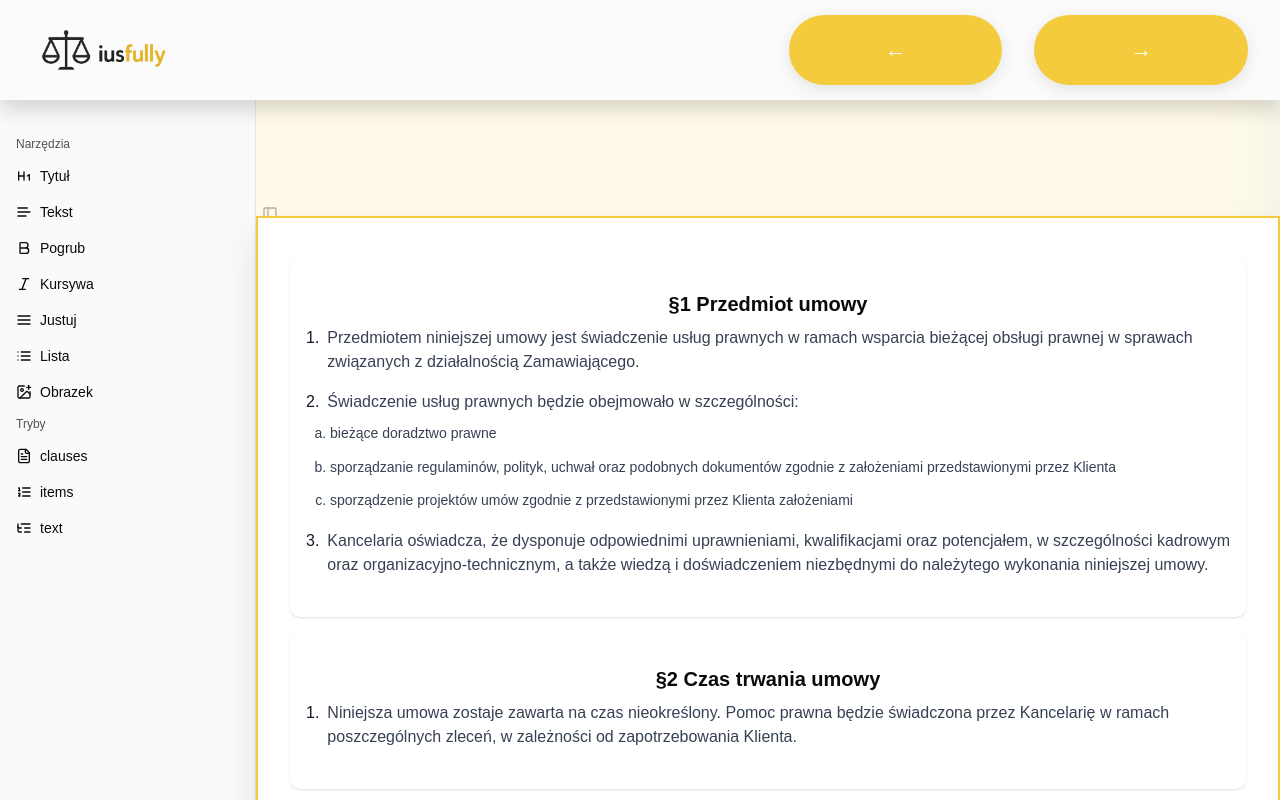
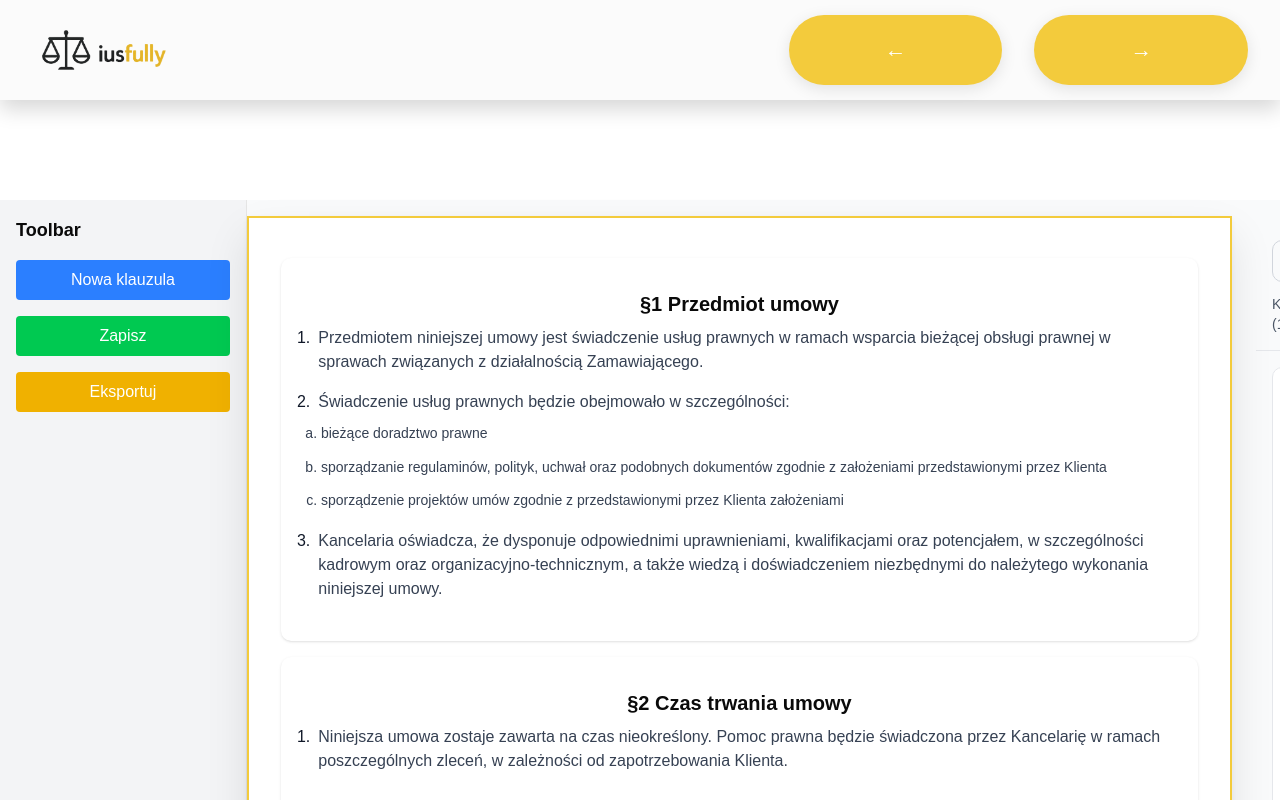
Before and after one commit to Twiggiermaen21/iusfully_react, a Next.js app: page / in a window 1280 px wide. Shown: the top 800 px of the page. Built offline with nearby package versions, Linux system fonts and the light colour scheme.

Commit message:
update v3

```diff
--- a/app/page.jsx
+++ b/app/page.jsx
@@ -4,7 +4,7 @@ import DocumentCard from '@/components/DocumentCard';
 export default function Home() {
   return (
     <>
-      <BackgroundGradient />
+      {/* <BackgroundGradient />   */}
         <DocumentCard />
     </>
   );
--- a/components/ContentSection.jsx
+++ b/components/ContentSection.jsx
@@ -1,9 +1,9 @@
 import React, { useState } from 'react'
 import ClauseList from './clauses/ClausesList'
-import AlternativeDialog from './AlternativeDialog'
+
 import { klauzule } from '@/data/klauzule'
 
-export default function ContentSection({ activeTool, alternativeData, setAlternativeData,setBindingData, clauses, setClauses }) {
+export default function ContentSection({ activeTool,setBindingData, clauses, setClauses }) {
   const [modalData, setModalData] = useState({ type: null, text: '', clauseIndex: null, itemIndex: null, subIndex: null })
   const [isOpen, setIsOpen] = useState(false)
 
@@ -35,7 +35,7 @@ export default function ContentSection({ activeTool, alternativeData, setAlterna
 
 
 
-      <AlternativeDialog
+      {/* <AlternativeDialog
         isOpen={isOpen}
         setIsOpen={setIsOpen}
         modalData={modalData}
@@ -64,7 +64,7 @@ export default function ContentSection({ activeTool, alternativeData, setAlterna
           ))
           setIsOpen(false)
         }}
-      />
+      /> */}
     </div>
   )
 }
--- a/components/DocumentCard.jsx
+++ b/components/DocumentCard.jsx
@@ -54,16 +54,24 @@ export default function DocumentCard() {
     })
   }
 return (
-    <div className="flex w-full">
-    {/* Sidebar */}
-    <div className="w-1/5 border-r border-gray-200 bg-white">
-      <SidebarProvider>
-        <AppSidebar activeTool={activeTool} setActiveTool={setActiveTool} />
-        <SidebarTrigger />
-      </SidebarProvider>
+   <div className="flex w-full bg-gray-50">
+    {/* Toolbar - lewa strona */}
+    <div className="w-1/5 bg-gray-100 border-r flex flex-col p-4 space-y-4">
+      <h3 className="text-lg font-semibold mb-4">Toolbar</h3>
+      <button className="px-4 py-2 bg-blue-500 text-white rounded hover:bg-blue-600 transition">
+        Nowa klauzula
+      </button>
+      <button className="px-4 py-2 bg-green-500 text-white rounded hover:bg-green-600 transition">
+        Zapisz
+      </button>
+      <button className="px-4 py-2 bg-yellow-500 text-white rounded hover:bg-yellow-600 transition">
+        Eksportuj
+      </button>
     </div>
 
-    {/* Główna zawartość */}
+    {/* Main Content */}
+
+      {/* Main Document */}
       <div className="document-card w-3/5 p-6 overflow-auto">
         <ContentSection
           activeTool={activeTool}
@@ -76,106 +84,55 @@ export default function DocumentCard() {
         />
       </div>
 
-
-
-    {/* Panel alternatyw */}
-    {/* <div className="w-1/5 p-6 border-l border-gray-200 overflow-auto m-7 bg-gray-400 text-black">
-      <h2 className="text-lg font-semibold mb-4">Opcje w Umowie</h2>
-      <div className="text-sm text-black space-y-4">
-     {alternativeData.length > 0 ? (
-  alternativeData.map((alt, idx) => {
-     return (
-          <div
-            key={idx}
-            className="border border-gray-200 rounded-xl shadow-sm p-5 mb-6 bg-white"
-          >
-            <div className="mb-4 p-4 bg-gray-50 rounded-md border border-gray-200">
-              <p className="text-sm text-gray-500 uppercase tracking-wide">
-                Alternatywa
-              </p>
-              <p className="text-lg font-semibold text-gray-800">
-                Pytanie {alt.clauseIndex + 1}: {alt.question}
-              </p>
+      {/* Sidebar with clauses list */}
+     {/* Lista klauzul */}
+   <div className="flex-1 p-6 h-screen  overflow-auto space-y-4">
+  {/* Search & header */}
+  <div className="bg-gray-200">
+  <div className="p-4 border-b  border-gray-200">
+    <div className="relative">
+      <i className="absolute left-3 top-1/2 transform -translate-y-1/2 text-gray-400">
+        🔍
+      </i>
+      <input
+        type="text"
+        placeholder="Szukaj klauzul..."
+        className="w-full pl-10 pr-4 py-2 border border-gray-300 rounded-lg focus:ring-2 focus:ring-blue-500 focus:border-transparent"
+      />
     </div>
-
-            <div>
-              <label
-                htmlFor={`variant-select-${alt.clauseIndex}`}
-                className="block mb-2 font-medium text-gray-700"
-              >
-                Wybierz alternatywę:
-              </label>
-
-              <select
-                id={`variant-select-${alt.clauseIndex}`}
-                className="w-full border border-gray-300 rounded-lg p-2 focus:outline-none focus:ring-2 focus:ring-blue-500"
-                value={alt.selectedVariantIndex ?? ""}
-                onChange={e =>
-                  handleVariantSelect(alt.clauseIndex, Number(e.target.value))
-                }
-              >
-                <option value="" disabled>
-                  - wybierz alternatywę -
-                </option>
-                {alt.variants && alt.variants.length > 0 ? (
-                  alt.variants.map((variantIdx, vIdx) => (
-                    <option key={vIdx} value={variantIdx}>
-                      {klauzule.clauses[variantIdx]?.title ||
-                        `Klauzula ${variantIdx + 1}`}
-                    </option>
-                  ))
-                ) : (
-                  <option value="" disabled>
-                    Brak opcji
-                  </option>
-                )}
-              </select>
+    <div className="flex items-center justify-between mt-3">
+      <span className="text-sm text-gray-600">
+        Klauzule ({klauzule.clauses.length})
+      </span>
+      <div className="flex space-x-2">
+        <button className="p-1 text-gray-400 hover:text-gray-600">⚙️</button>
+        <button className="p-1 text-gray-400 hover:text-gray-600">↕️</button>
+      </div>
     </div>
   </div>
 
-
-        );
-
-  })
-) : (
-  <p className="text-gray-500">Brak zapisanych alternatyw.</p>
-)}
-
-
-    {bindingData.map((bind, idx) => {
-    const targetClauseIndex = bind.selectedVariantIndex;
-
-    const targetClauseTitle = klauzule.clauses[targetClauseIndex]?.title || `Klauzula ${targetClauseIndex + 1}`;
-    const targetHref = `#clause-${targetClauseIndex}`;
-  console.log(targetHref )
-        return (
+  {/* Dynamiczna lista klauzul */}
+    <div id="document-preview" className="p-4 space-y-4">
+    {klauzule.clauses.map((clause, idx) => (
       <div
         key={idx}
-            className="border border-gray-200 rounded-xl shadow-sm p-5 mb-6 bg-white"
+        className={`bg-white rounded-lg p-4 border border-gray-200`}
       >
-            <div className="mb-4 p-4 bg-gray-50 rounded-md border border-gray-200">
-              <p className="text-sm text-gray-500 uppercase tracking-wide">
-                Powiązanie
+        <h4 className="text-sm font-medium text-gray-900 mb-2">{clause.title}</h4>
+        {clause.items.map((item, i) => (
+          <p key={i} className="text-xs text-gray-700 leading-relaxed whitespace-pre-line">
+            {item.text}
           </p>
-              <p className="text-lg font-semibold text-gray-800">
-                Powiązanie klauzuli {bind.clauseIndex + 1}
-              </p>
+        ))}
+
+      </div>
+    ))}
+  </div>
 </div>
 
-            <div className="mt-2 text-blue-600 hover:underline cursor-pointer">
-              {targetClauseIndex != null ? (
-                <a href={targetHref}>{targetClauseTitle}</a>
-              ) : (
-                <span className="text-gray-500">Brak wybranej klauzuli</span>
-              )}
 </div>
-          </div>
-        );
-      })}
-
-
 
      </div>
-    </div> */}
-  </div>
-)}
+
+)
+}
--- a/components/clauses/SortableClause.jsx
+++ b/components/clauses/SortableClause.jsx
@@ -315,12 +315,6 @@ export default function SortableClause({ setClauses, clause, clauses, klauzule,
   </div>
 )}
 
-
-
-
-
-
-
         <div className="flex justify-center items-center  mb-2">
           <h1 className="text-xl  font-semibold">§{index + 1} {clause.title}</h1>
           {clause.link && (
```
Also changed, not shown: components/pom/AlternativeDialog.jsx (renamed from components/AlternativeDialog.jsx). Lines whose indentation alone changed are shown as unchanged.
